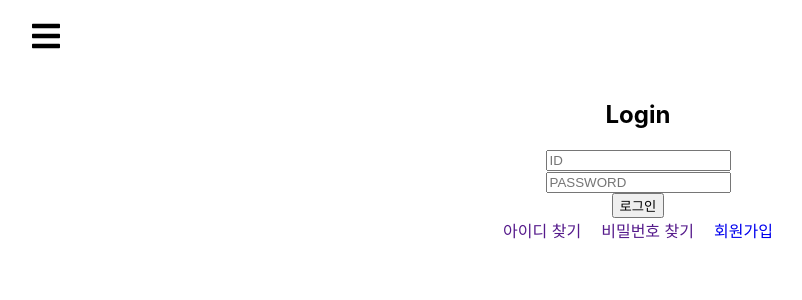
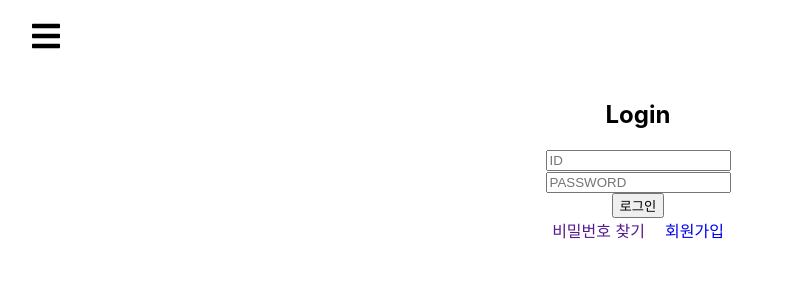
Before and after one commit to tissue-cell/DevForum_Front, a React (Create React App) app: page /login in a window 1280 px wide. Shown: the top 300 px of the page, without its empty margins (2-804 px from the left). Built offline with nearby package versions, Linux system fonts and the light colour scheme.

Commit message:
feat & fix : 로그인 후 페이지 이동 구현
페이지 이동 관련 참고 링크 : https://velog.io/@soryeongk/ReactRouterDomV6
SidebarData.js에 정의된 path 대문자에서 소문자 변경

```diff
--- a/src/App.js
+++ b/src/App.js
@@ -3,7 +3,6 @@ import { BrowserRouter,Route,Routes } from 'react-router-dom';
 // pages line
 import Index from './pages/Index';
 import Login from './pages/Login';
-import MainPage from './pages/Main';
 import JoinUs from './pages/Joinus';
 
 import "swiper/swiper.scss";
@@ -25,7 +24,6 @@ function App() {
           <Route path="/" element={<Index />}/>
           <Route path="/login" element={<Login />}/>
           <Route path="/*" element={<Index />}/>
-          <Route path="/main" element={<MainPage/>}/>
           <Route path="/joinus" element={<JoinUs/>}/>
         </Routes>
       </BrowserRouter>
--- a/src/components/SidebarData.js
+++ b/src/components/SidebarData.js
@@ -9,7 +9,7 @@ export const SidebarData = [
   },
   {
     title: 'Login',
-    path: '/Login',
+    path: '/login',
     icon: <BsIcons.BsFillInfoCircleFill />,
     cName: 'nav-text'
   },
--- a/src/pages/Login.js
+++ b/src/pages/Login.js
@@ -1,8 +1,10 @@
 import React, { useState } from 'react';
 import axios from 'axios';
+import { useNavigate } from 'react-router-dom';
 
 
 function LoginPage(){
+  const navigate = useNavigate();
   const [id, setId] = useState('');
   const [password, setPassword] = useState('');
   const handleOnClick = (e) => {
@@ -10,6 +12,7 @@ function LoginPage(){
       .then(response => {
         console.log(response)
         if (response.status == 200) {
+          navigate(-1);
           axios.defaults.headers.common['Authorization'] = `Bearer ${response.headers.access_token}`;
         }
       })
@@ -43,7 +46,6 @@ function LoginPage(){
             </div>
           </div>
           <div>
-            <a className="link_info" href="">아이디 찾기</a>
             <a className="link_info" href="">비밀번호 찾기</a>
             <a className="link_info" href="/joinus">회원가입</a>
           </div>
```
